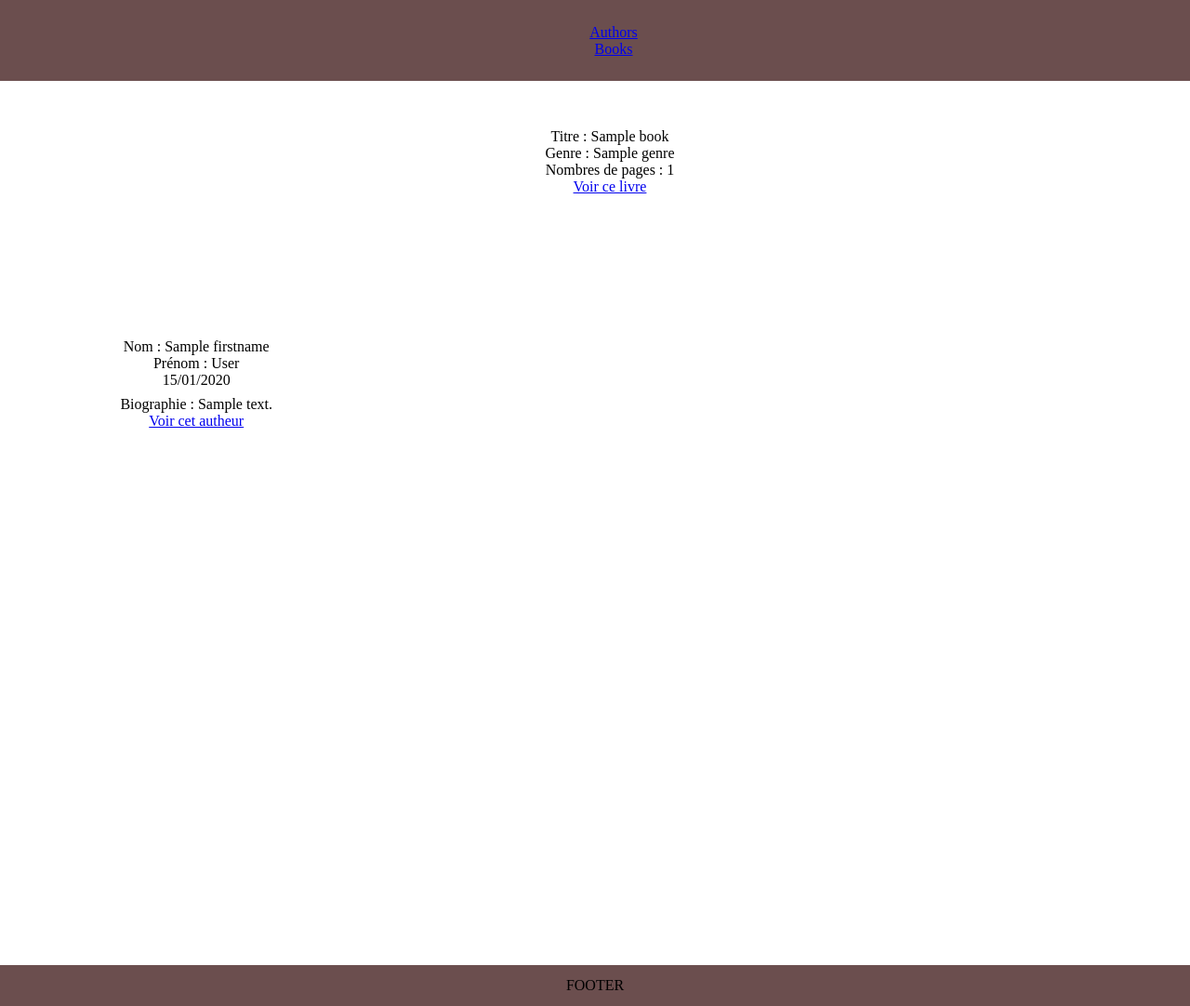
After one commit to GomezGuillaume/library-LaPiscine, a Symfony app: template templates/home.html.twig in a window 1280 px wide. The commit adds this page. Shown: the whole page at 93% size. Run offline with Twig, Linux system fonts and the light colour scheme; the template is opened without the code that fills it: most values are stand-ins (such as "Sample title", 1, 10 or a date in 2020); some libraries are stand-ins or nearby versions.

Commit message:
Create fake book and authors and more with symfony

```diff
--- a/public/style.css
+++ b/public/style.css
@@ -6,6 +6,13 @@ header{
     background-color: #6b4e4e;
     text-align: center;
     padding: 2%;
+}
+
+ul{
+    list-style-type: none;
+}
+
+li{
 }
 
 h2{
@@ -45,8 +52,9 @@ footer{
     margin-top: 45%;
 }
 
-/* BOOKS */
 
+
+/* CSS BOOKS */
 .books{
     text-align: center;
     padding-top: 20%;
@@ -79,3 +87,34 @@ main{
     margin: 0 auto;
     padding-top: 3%;
 }
+
+
+
+/* CSS home.html.twig */
+.book_home{
+    text-align: center;
+    padding-top: 4%;
+    text-align: center;
+    display: flex;
+    flex-wrap: wrap;
+    width: 50%;
+    margin: 0 auto;
+}
+
+.book_boucle{
+    padding-left: 5%;
+    margin: 0 auto;
+}
+
+.authors_home{
+    text-align: center;
+    padding-top: 2%;
+    display: flex;
+    margin: 0;
+    flex-wrap: wrap;
+}
+
+.author_boucle{
+    width: 33%;
+    padding-top: 10%;
+}
--- a/src/Controller/AuthorController.php
+++ b/src/Controller/AuthorController.php
@@ -29,18 +29,16 @@ class AuthorController extends AbstractController {
             return $this->render("authors.html.twig", [
                 "authors" => $authors
                 ]);
-
-        dump($authors); die;
     }
 
 
 
     /**
-     * @Route ("/author/{id}", name = "author_2")
+     * @Route ("/author/{id}", name = "author2")
      */
     public function Author2 (AuthorRepository $authorRepository, $id) {
         $author = $authorRepository->find($id);
-        return $this->render("Author2.html.twig", [
+        return $this->render("author2.html.twig", [
             "author" => $author
         ]);
 
--- /dev/null
+++ b/templates/BaseHome.html.twig
@@ -0,0 +1,32 @@
+<!DOCTYPE html>
+<html lang="fr">
+<head>
+    <meta charset="UTF-8">
+    <meta name="viewport"
+          content="width=device-width, user-scalable=no, initial-scale=1.0, maximum-scale=1.0, minimum-scale=1.0">
+    <meta http-equiv="X-UA-Compatible" content="ie=edge">
+    <title>Accueil</title>
+    <link rel="stylesheet" href="{{ asset('style.css') }}">
+</head>
+
+<body>
+
+<header>
+    <ul>
+        <li><a href="authors.html.twig">Authors</a></li>
+        <li><a href="books.html.twig">Books</a></li>
+    </ul>
+</header>
+
+
+
+{% block home %}
+{% endblock home %}
+
+<footer>
+    <span>FOOTER</span>
+</footer>
+
+
+</body>
+</html>
--- a/templates/authors.html.twig
+++ b/templates/authors.html.twig
@@ -10,7 +10,7 @@
     <p>Prénom : {{ author.lastname }}</p>
     <p>{{ author.birthdate | date("d/m/Y") }}</p>
     <p class="text">Biographie : {{ author.biography }}</p>
-        <a href="{{ path('author_2', {'id' : author.id}) }}"> Voir cet autheur </a>
+        <a href="{{ path('author2', {'id' : author.id}) }}"> Voir cet autheur </a>
     </div>
 
 {% endfor %}
--- /dev/null
+++ b/templates/home.html.twig
@@ -0,0 +1,29 @@
+{% extends "BaseHome.html.twig" %}
+
+
+{% block home %}
+    <div class="book_home">
+    {% for book in books %}
+        <div class="book_boucle">
+            <p>Titre : {{ book.title }}</p>
+            <p>Genre : {{ book.genre }}</p>
+            <p>Nombres de pages : {{ book.NbPages }}</p>
+            <a href="{{ path('books', {'id' : book.id}) }}"> Voir ce livre </a>
+        </div>
+
+    {% endfor %}
+    </div>
+
+    <div class="authors_home">
+    {% for author in authors %}
+        <div class="author_boucle">
+            <p>Nom : {{ author.firstname }}</p>
+            <p>Prénom : {{ author.lastname }}</p>
+            <p>{{ author.birthdate | date("d/m/Y") }}</p>
+            <p class="text">Biographie : {{ author.biography }}</p>
+            <a href="{{ path('author2', {'id' : author.id}) }}"> Voir cet autheur </a>
+        </div>
+
+    {% endfor %}
+    </div>
+{% endblock home %}
```
Also changed, not shown: src/Controller/HomeController.php (added, +31 -0 lines), templates/author2.html.twig (renamed from templates/Author2.html.twig).
